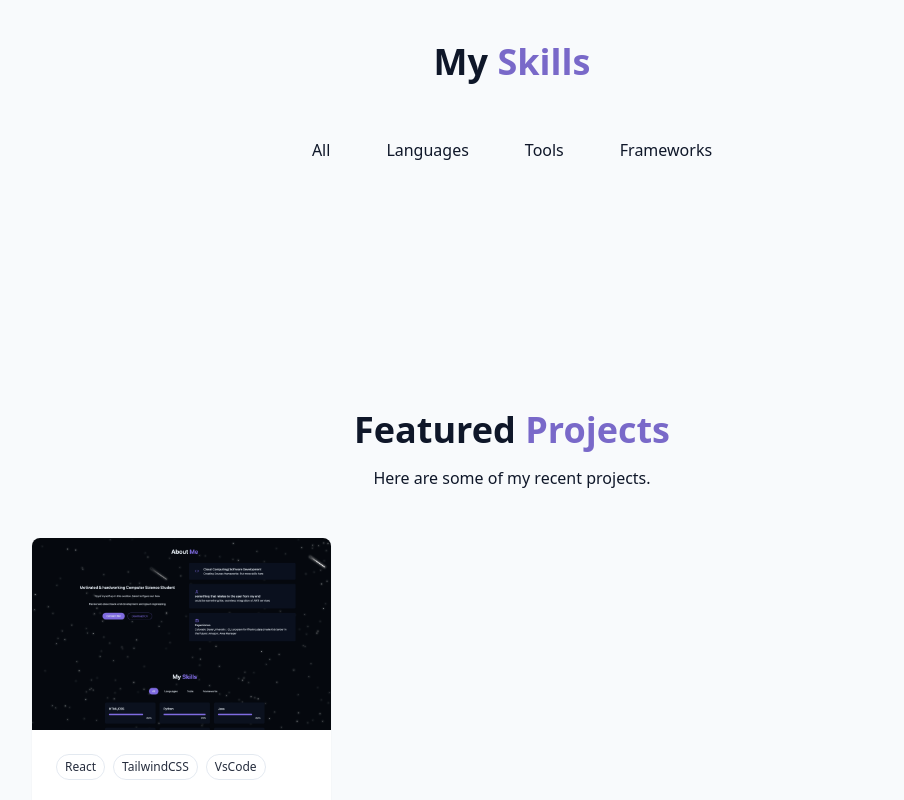
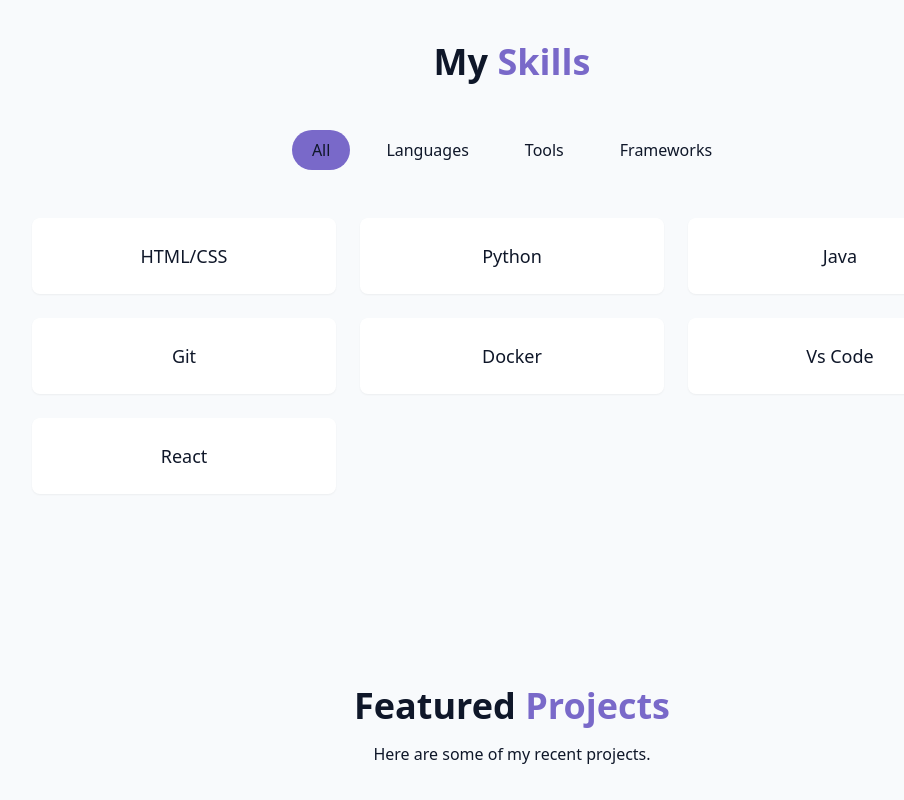
Before and after one commit to torres-80/beautiful-react-tailwind-portfolio, a React (Vite) app: page / in a window 1280 px wide. Shown: the part 1680-2480 px from the top of the page, without its empty margins (128-1032 px from the left). Built offline with nearby package versions, Linux system fonts and the light colour scheme.

Commit message:
made it so that the default of the skills section is all skills. Also removed the progress bars and made the card template of the skills more concise to match the missing area from not having the percentage/progress bars there. Also added some comments so I do not forget what controls what haha

```diff
--- a/src/components/SkillsSection.jsx
+++ b/src/components/SkillsSection.jsx
@@ -3,9 +3,9 @@
 
 const skills = [
   // the languages I know
-  { name: "HTML/CSS", level: 80, category: "Languages" },
-  { name: "Python", level: 99, category: "Languages" },
-  { name: "Java", level: 80, category: "Languages" },
+  { name: "HTML/CSS", category: "Languages" },
+  { name: "Python", category: "Languages" },
+  { name: "Java", category: "Languages" },
 
   //the tools i use
   { name: "Git", level: 50, category: "Tools" },
@@ -19,7 +19,7 @@
 const categories = ["All", "Languages", "Tools", "Frameworks"];
 
 export const SkillsSection = () => {
-  const [activeCategory, setActiveCategory] = useState("all");
+  const [activeCategory, setActiveCategory] = useState("All");
 
   const filteredSkills = skills.filter(
     (skill) => activeCategory === "All" || skill.category === activeCategory
@@ -52,21 +52,13 @@
           {filteredSkills.map((skill, key) => (
             <div
               key={key}
-              className="bg-card p-6 rounded-lg shadow-xs cardhover"
+              className="bg-card p-6 rounded-lg shadow-xs cardhover" /* controls the background of the skill names */
             >
-              <div className="text-left mb-4">
-                <h3 className="font-semibold text-lg"> {skill.name} </h3>
-              </div>
-              <div className="w-full bg-secondary/50 h-2 rounded-full overflow-hidden">
-                <div
-                  className="bg-primary h-2 rounded-full origin-left animate-[grow_1.5s_ease-out]"
-                  style={{ width: skill.level + "%" }}
-                />
-              </div>
-              <div className="text-right mt-1">
-                <span className="text-sm text-muted-foreground">
-                  {skill.level}%
-                </span>
+              <div className="text-center mb-0">
+                <h3 className="text-secondary font-semi-bold text-lg">
+                  {/* this controls the color of the skills texts */}{" "}
+                  {skill.name}{" "}
+                </h3>
               </div>
             </div>
           ))}
```
